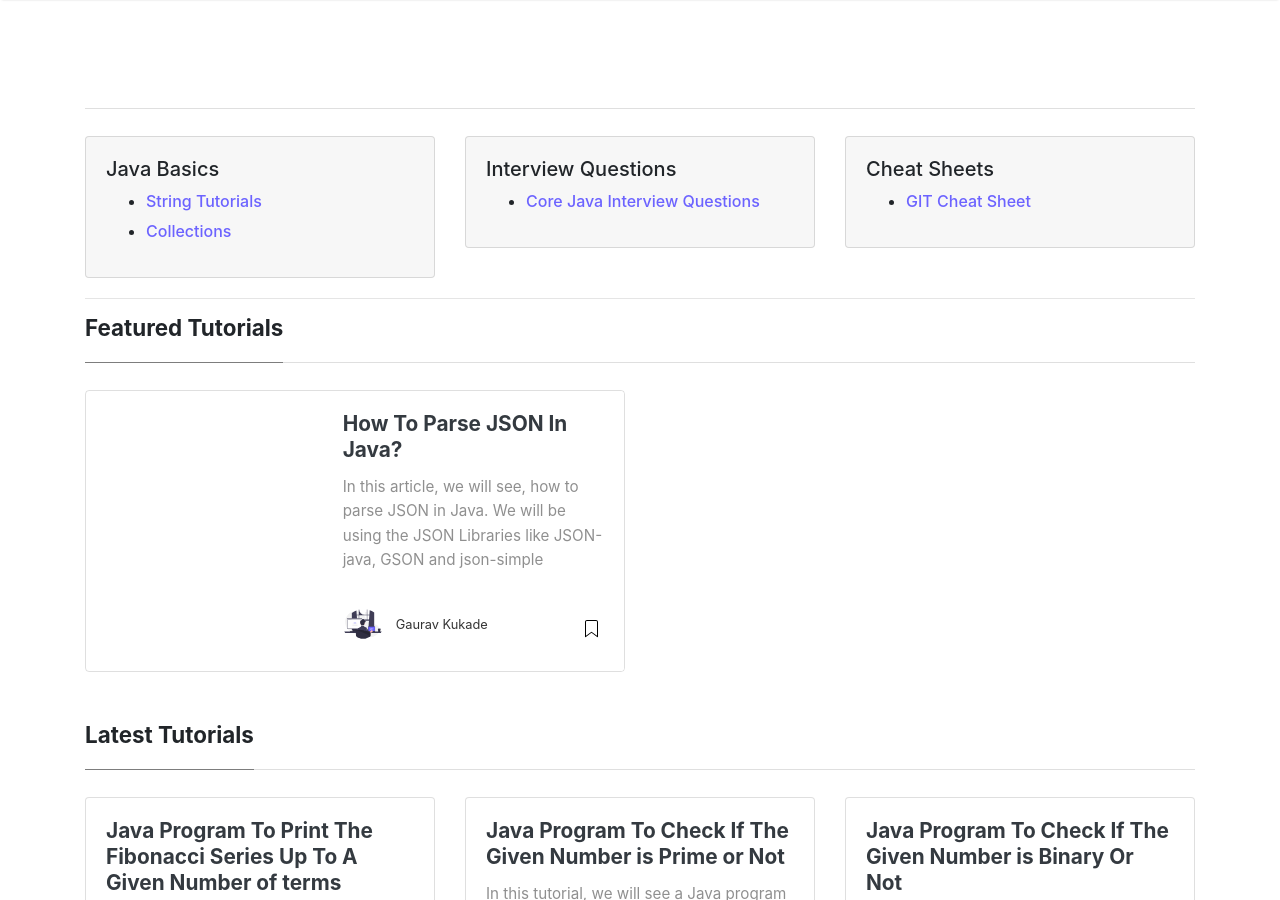
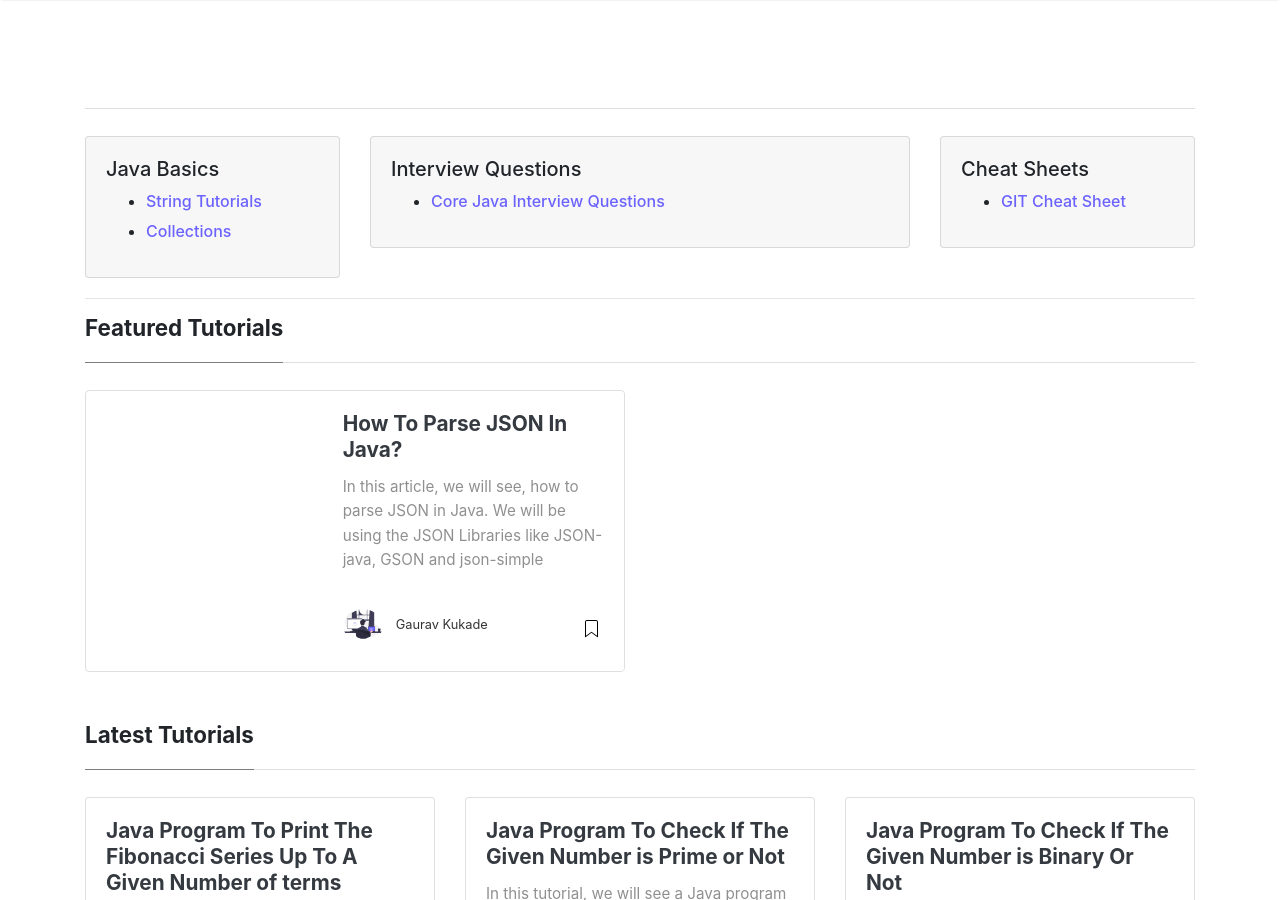
Before and after one commit to coderolls/coderolls-blog, a Jekyll site: the page built from index.html, in a window 1280 px wide and 900 px high. Built offline with Jekyll 4.4.1, drawn with Linux system fonts in a browser that asks for light colours; nearby versions of some CDN libraries; the list of posts is cut into pages by our own code.

Commit message:
update index links

```diff
--- a/_includes/related_posts.html
+++ b/_includes/related_posts.html
@@ -24,9 +24,7 @@
 
     {% if sameTagCount >= minCommonTags %}
       <li>
-      <div>
-      <h5><a href="{{ site.baseurl }}{{ post.url }}">{{ post.title }}</a></h5><!-- {{ commonTags }} -->
-      </div>
+      <p><a href="{{ site.baseurl }}{{ post.url }}">{{ post.title }}</a></p><!-- {{ commonTags }} -->
       </li>
       {% assign maxRelatedCounter = maxRelatedCounter | plus: 1 %}
       {% if maxRelatedCounter >= maxRelated %}
--- a/index.html
+++ b/index.html
@@ -13,7 +13,7 @@ title: Home
 	</div>
 
 	<div class="row">
-		<div class=col-sm-4>
+		<div class=col-sm-3>
 			<div class="card" style="background-color: #f7f7f7">
 				<div class="card-body">
 					<h5>Java Basics</h5>
@@ -26,7 +26,7 @@ title: Home
 
 			</div>
 		</div>
-		<div class=col-sm-4>
+		<div class=col-sm-6>
 			<div class="card" style="background-color: #f7f7f7">
 				<div class="card-body">
 					<h5>Interview Questions</h5>
@@ -36,7 +36,7 @@ title: Home
 				</div>
 			</div>
 		</div>
-		<div class=col-sm-4>
+		<div class=col-sm-3>
 			<div class="card" style="background-color: #f7f7f7">
 				<div class="card-body">
 					<h5>Cheat Sheets</h5>
```
Also changed, not shown: _posts/collections/2022-08-05-collections-tutorial.md (+0 -1 lines).
